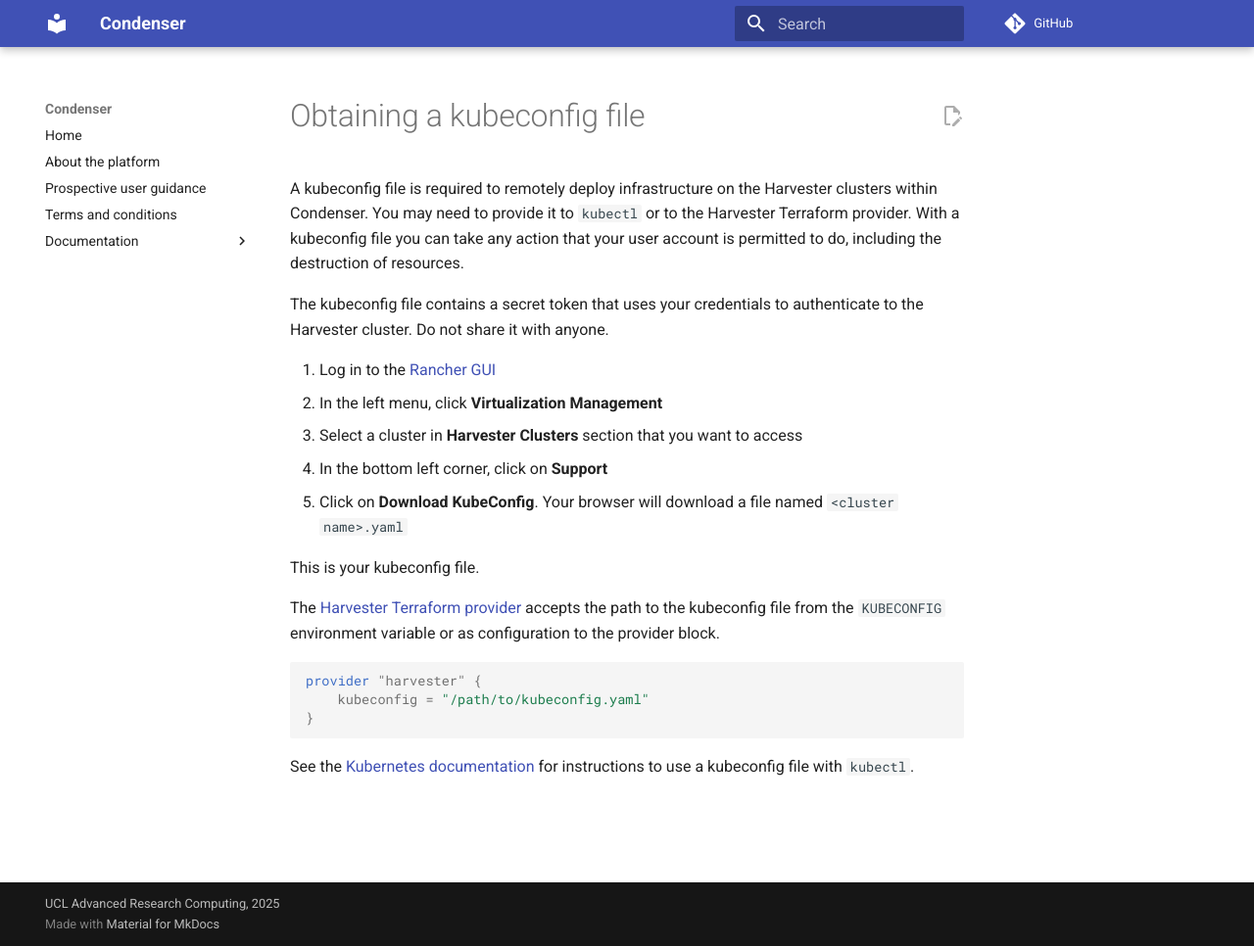
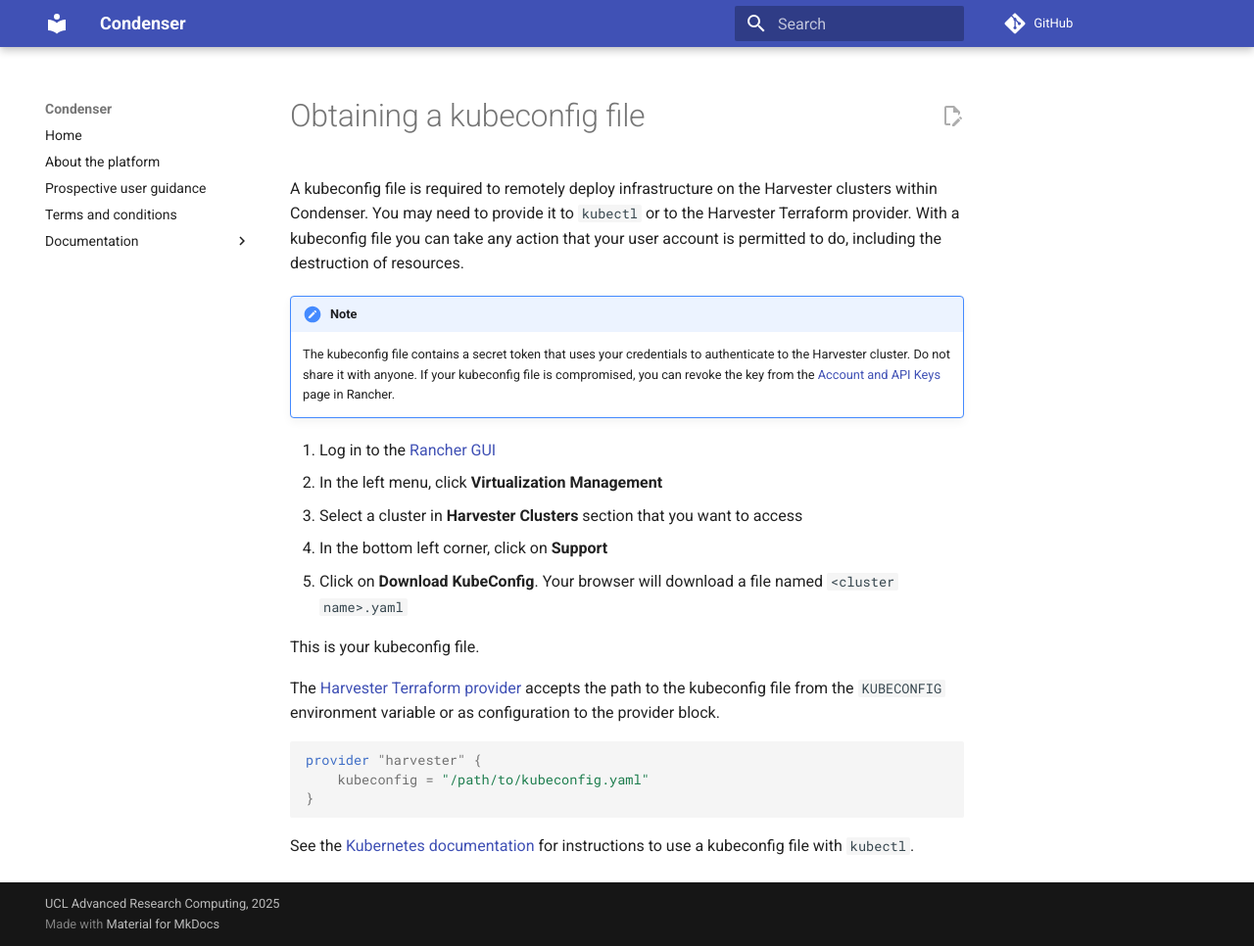
Before and after one commit to UCL-ARC/condenser-mkdocs, an MkDocs documentation site: the page built from docs/stubs/kubeconfig.md, in a window 1280 px wide and 966 px high. Shown: the whole window at 98% size. Built offline with MkDocs 1.6.1 and Material for MkDocs 9.7.7, drawn with Linux system fonts in a browser that asks for light colours; comment, search, counter and statistics services are not loaded.

Commit message:
Advice about managing API keys and kubeconfig (#32)
#patch

```diff
--- a/docs/stubs/kubeconfig.md
+++ b/docs/stubs/kubeconfig.md
@@ -9,8 +9,12 @@
 Terraform provider. With a kubeconfig file you can take any action that your user
 account is permitted to do, including the destruction of resources.
 
-The kubeconfig file contains a secret token that uses your credentials to authenticate
-to the Harvester cluster. Do not share it with anyone.
+
+!!! note
+    The kubeconfig file contains a secret token that uses your credentials to authenticate
+    to the Harvester cluster. Do not share it with anyone. If your kubeconfig file is
+    compromised, you can revoke the key from the [Account and API Keys](https://rancher.condenser.arc.ucl.ac.uk/dashboard/account)
+    page in Rancher.
 
 1. Log in to the [Rancher GUI](https://rancher.condenser.arc.ucl.ac.uk/)
 2. In the left menu, click **Virtualization Management**
```
